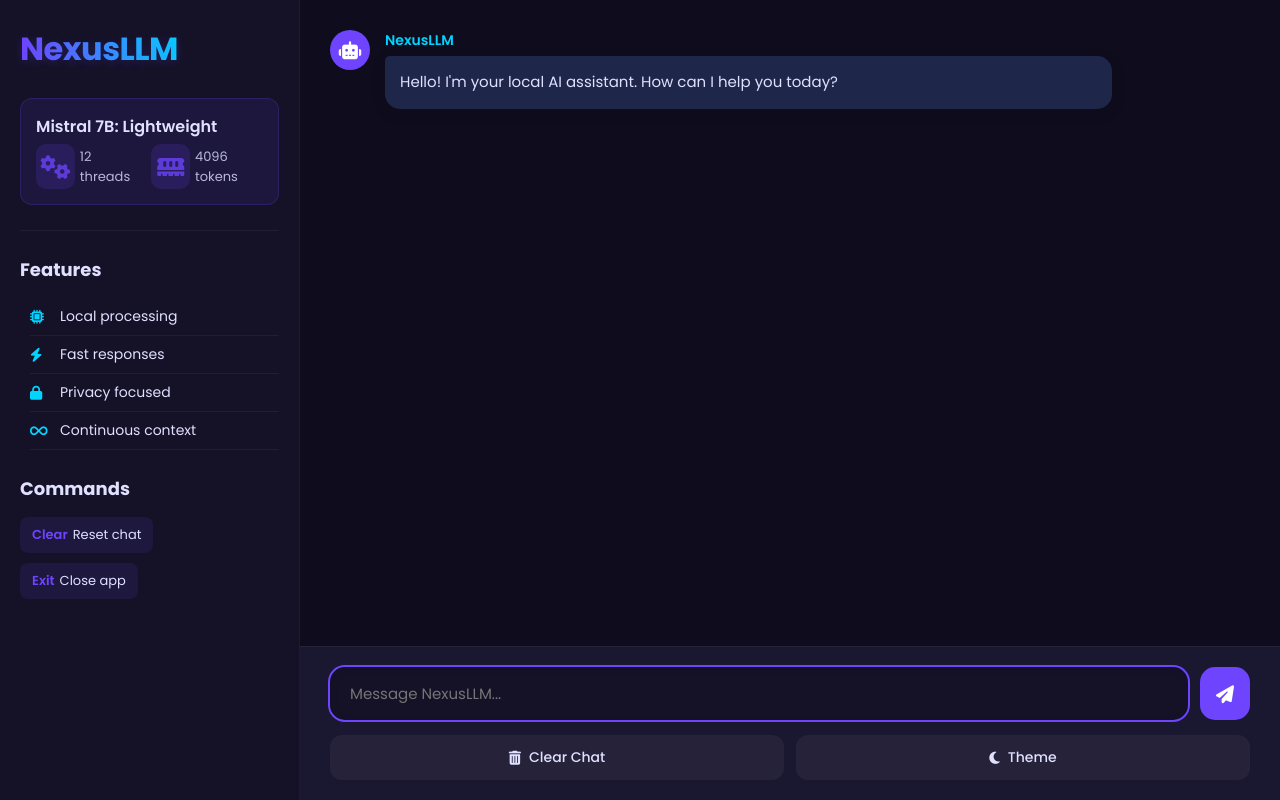
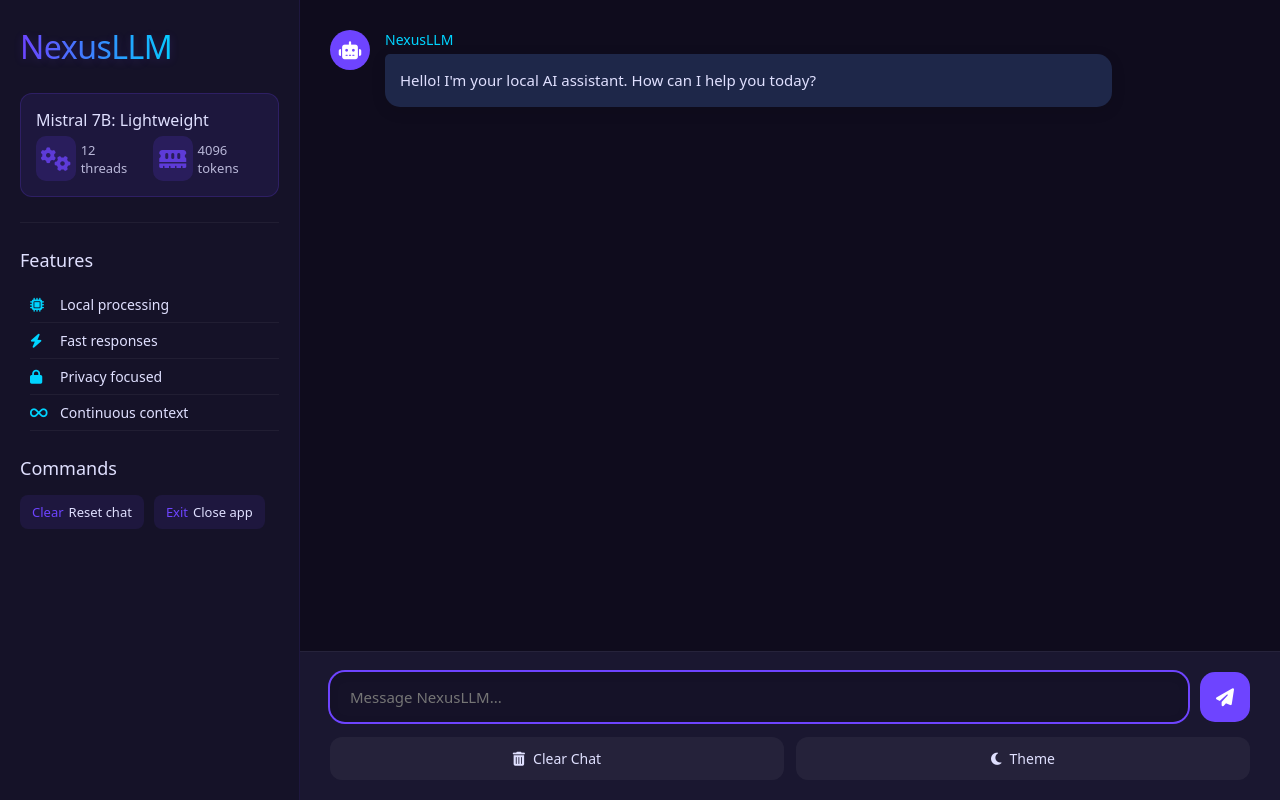
Before and after one commit to samrylanjamesharris/NexusLLM, a Flask app: page / in a window 1280 px wide. Run offline with Flask 3, Linux system fonts and the light colour scheme.

Commit message:
style.css

```diff
--- a/nexus-web/static/style.css
+++ b/nexus-web/static/style.css
@@ -20,7 +20,8 @@
     margin: 0;
     padding: 0;
     box-sizing: border-box;
-    font-family: 'Poppins', sans-serif;
+    font-family: 'Noto Sans', sans-serif;
+    font-weight: 100;
 }
 
 body {
@@ -28,6 +29,7 @@ body {
     color: var(--text-dark);
     min-height: 100vh;
     display: flex;
+    font-weight: 100;
 }
 
 body.light-mode {
@@ -75,7 +77,7 @@ body.light-mode .header {
 }
 
 .logo h1 {
-    font-weight: 700;
+    font-weight: 300;
     font-size: 32px;
     letter-spacing: -0.5px;
     background: linear-gradient(90deg, var(--primary), var(--secondary));
@@ -86,7 +88,7 @@ body.light-mode .header {
 }
 
 .logo span {
-    font-weight: 800;
+    font-weight: 300;
 }
 
 .model-info {
@@ -121,7 +123,7 @@ body.light-mode .model-info {
 }
 
 .model-name {
-    font-weight: 600;
+    font-weight: 300;
     font-size: 16px;
     margin-bottom: 5px;
 }
@@ -131,6 +133,7 @@ body.light-mode .model-info {
     gap: 15px;
     font-size: 13px;
     opacity: 0.8;
+    font-weight: 100;
 }
 
 .model-stats span {
@@ -149,6 +152,7 @@ body.light-mode .model-info {
     display: flex;
     align-items: center;
     gap: 10px;
+    font-weight: 300;
 }
 
 .features h3 i, .instructions h3 i {
@@ -167,6 +171,7 @@ body.light-mode .model-info {
     gap: 10px;
     font-size: 14px;
     border-bottom: 1px solid rgba(255, 255, 255, 0.05);
+    font-weight: 100;
 }
 
 body.light-mode .features li {
@@ -191,6 +196,7 @@ body.light-mode .features li {
     font-size: 13px;
     display: flex;
     gap: 5px;
+    font-weight: 100;
 }
 
 body.light-mode .command {
@@ -198,7 +204,7 @@ body.light-mode .command {
 }
 
 .command span {
-    font-weight: 600;
+    font-weight: 300;
     color: var(--primary);
 }
 
@@ -223,6 +229,7 @@ body.light-mode .command {
     gap: 15px;
     max-width: 85%;
     animation: fadeIn 0.3s ease;
+    font-weight: 100;
 }
 
 @keyframes fadeIn {
@@ -259,7 +266,7 @@ body.light-mode .command {
 }
 
 .role {
-    font-weight: 600;
+    font-weight: 300;
     font-size: 14px;
     margin-bottom: 5px;
     color: var(--secondary);
@@ -277,6 +284,7 @@ body.light-mode .command {
     line-height: 1.5;
     font-size: 15px;
     box-shadow: 0 4px 15px rgba(0, 0, 0, 0.1);
+    font-weight: 100;
 }
 
 body.light-mode .text {
@@ -357,6 +365,7 @@ body.light-mode .input-area {
     color: var(--text-dark);
     font-size: 15px;
     box-shadow: inset 0 2px 10px rgba(0, 0, 0, 0.1);
+    font-weight: 100;
 }
 
 body.light-mode #user-input {
@@ -381,6 +390,7 @@ body.light-mode #user-input {
     cursor: pointer;
     font-size: 18px;
     transition: all 0.2s;
+    font-weight: 100;
 }
 
 #send-btn:hover {
@@ -401,7 +411,7 @@ body.light-mode #user-input {
     background: rgba(255, 255, 255, 0.05);
     color: var(--text-dark);
     font-size: 14px;
-    font-weight: 500;
+    font-weight: 300;
     display: flex;
     align-items: center;
     justify-content: center;
@@ -420,7 +430,6 @@ body.light-mode .controls button {
     transform: translateY(-2px);
 }
 
-/* Responsive design */
 @media (max-width: 768px) {
     .container {
         flex-direction: column;
```
